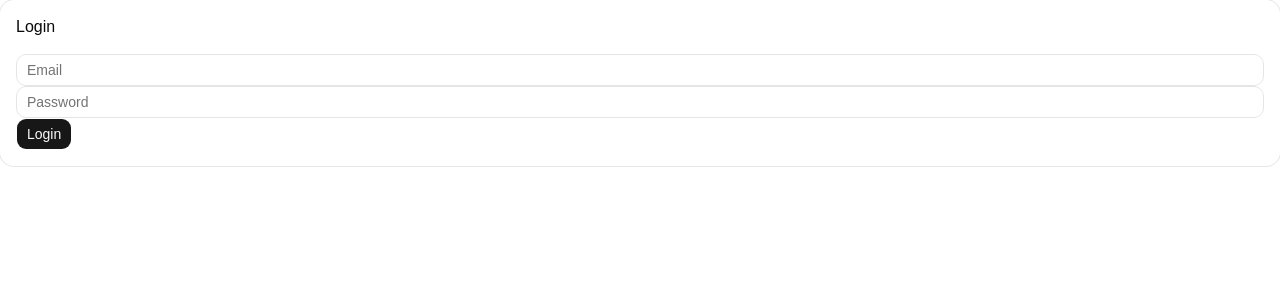
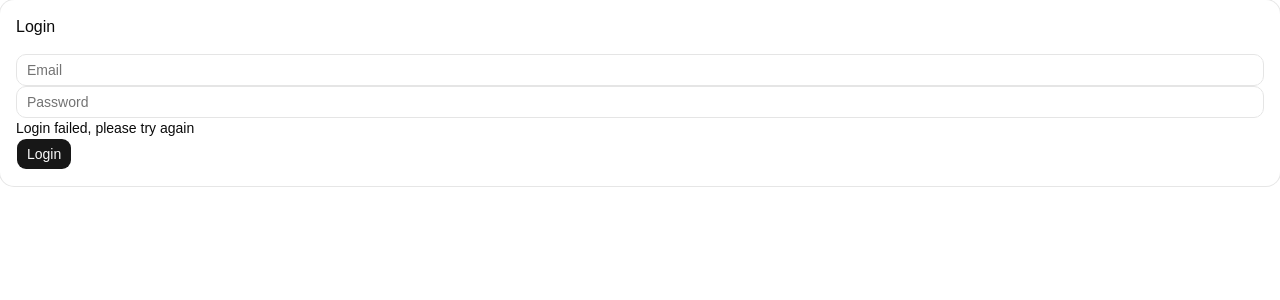
Before and after one commit to Ha-Khu/ecommerce, a React (Vite) app in the folder client/: page /login in a window 1280 px wide. Both pictures are taken after a click on the button "Login". Shown: the top 300 px of the page. Built offline with nearby package versions, Linux system fonts and the light colour scheme; no server answers.

Commit message:
fix: add error message to login page

```diff
--- a/client/src/pages/Login.jsx
+++ b/client/src/pages/Login.jsx
@@ -39,6 +39,7 @@ function Login(){
           value={password}
           onChange={(e) => setPassword(e.target.value)}
         />
+        {error && <p>{error}</p>}
         <Button onClick={handleLogin}>Login</Button>
       </CardContent>
     </Card>
```
